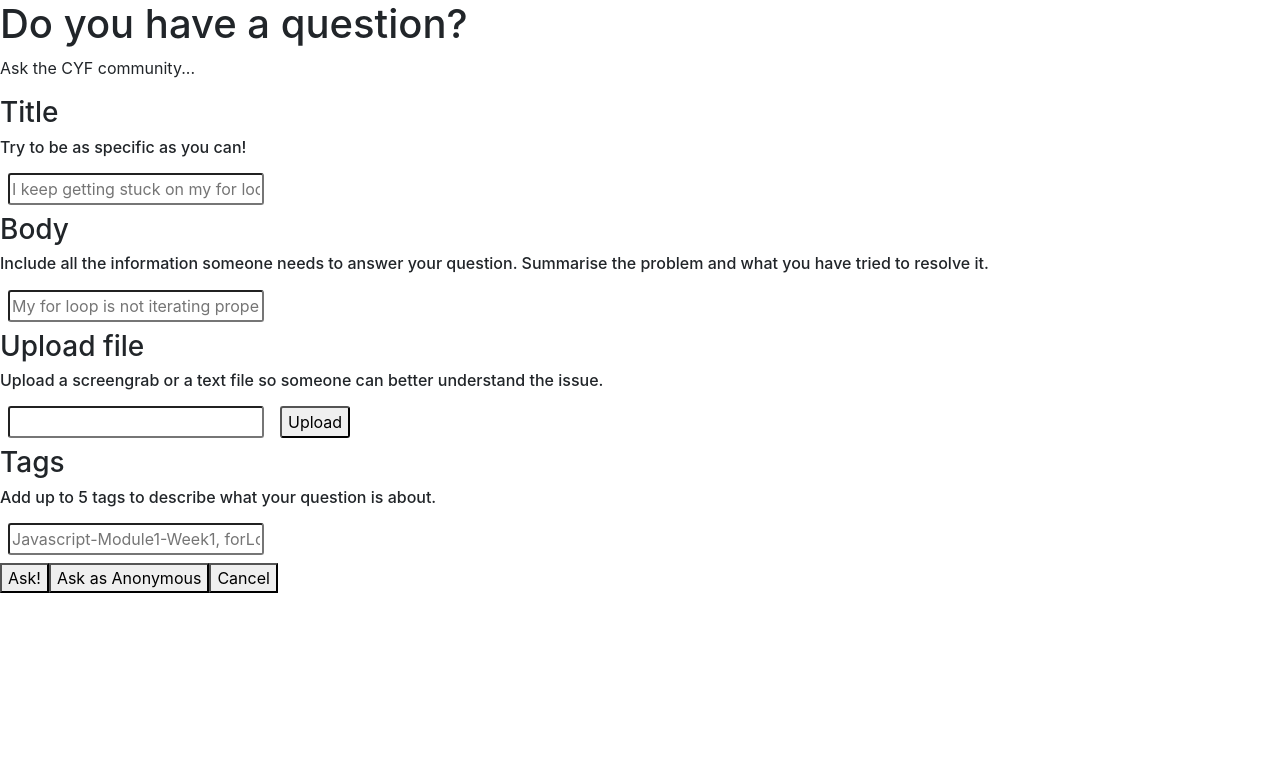
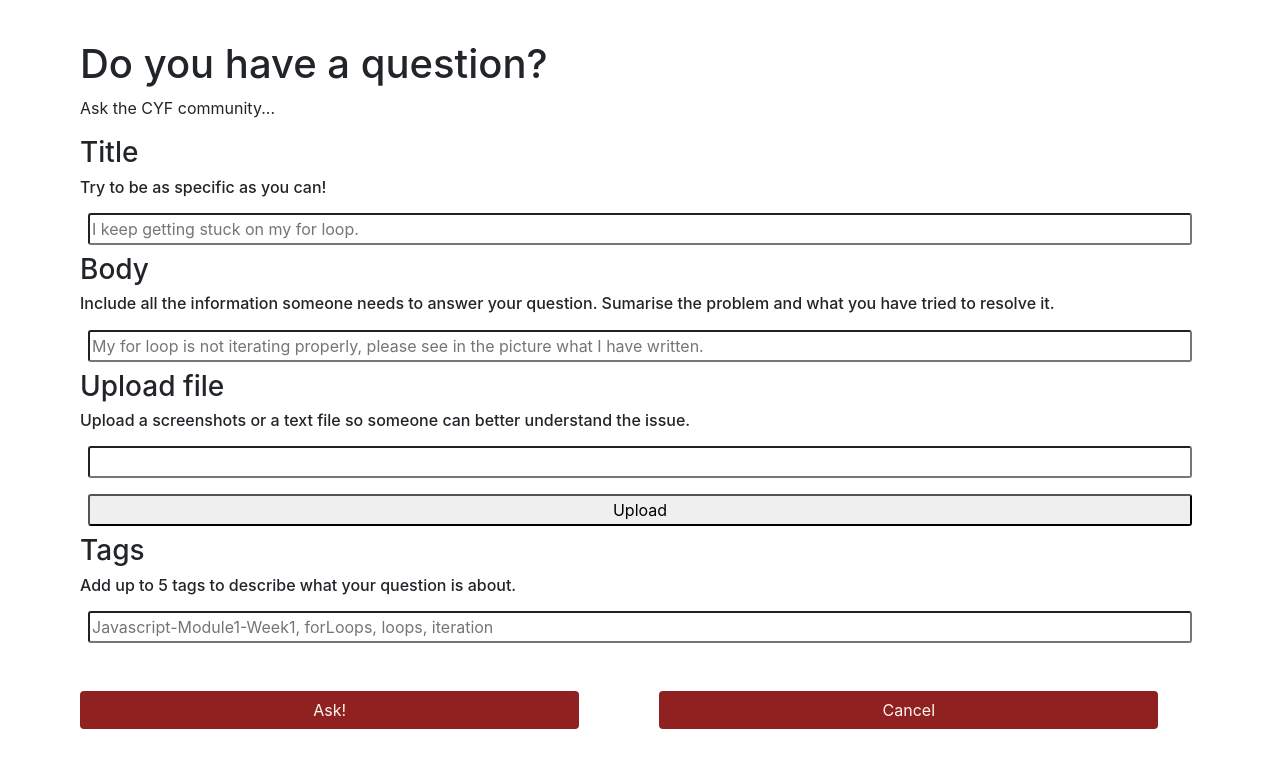
Before and after one commit to ATedy/wm2-q-and-a, a React (Create React App) app in the folder client/: page /QuestionsForm in a window 1280 px wide. Shown: the top 768 px of the page. Built offline with nearby package versions, Linux system fonts and the light colour scheme.

Commit message:
color added

```diff
--- a/client/src/pages/Home.css
+++ b/client/src/pages/Home.css
@@ -83,3 +83,23 @@ form input, form button {
   margin: 0.5em;
   border-radius: 3px;
 }
+
+.questionForm{
+   display: flex;
+  flex-direction: column;
+  margin-left: 5rem;
+  margin-right: 5rem;
+  margin-top: 2.5rem;
+  margin-bottom: 2.5rem;
+}
+
+.btn{
+
+    display:inline-block;
+    text-align: center;
+    width: 39%;
+    background-color:rgb(143, 33, 33);
+    color:seashell;
+    margin-bottom: 2rem;
+    margin-left: 5rem;
+}
--- a/client/src/pages/OpenQuestions.js
+++ b/client/src/pages/OpenQuestions.js
@@ -20,6 +20,7 @@ const OpenQuestions = () => {
                 {questions.map((question, index) => {
                     <li index={index}>
                         {question}
+                    {/* not returning question? */}
                     </li>
                 })}
             </ul>
--- a/client/src/pages/QuestionsForm.js
+++ b/client/src/pages/QuestionsForm.js
@@ -1,7 +1,8 @@
-import {Link} from 'react-router-dom';
+import {Link, useHistory} from 'react-router-dom';
 import React, {useState} from 'react';
 
 const QuestionsForm = () => {
+    let history = useHistory();
   const [title, setTitle] = useState('');
   const [body, setBody] = useState('');
   const [tags, setTags] = useState('');
@@ -43,7 +44,7 @@ const QuestionsForm = () => {
         <h3>Body</h3>
         <h6>
           Include all the information someone needs to answer your question.
-          Summarise the problem and what you have tried to resolve it.{' '}
+          Sumarise the problem and what you have tried to resolve it.{' '}
         </h6>
         <input
           type="text"
@@ -52,7 +53,7 @@ const QuestionsForm = () => {
         />
         <h3>Upload file</h3>
         <h6>
-          Upload a screengrab or a text file so someone can better understand
+          Upload a screenshots or a text file so someone can better understand
           the issue.
         </h6>
         <input type="img" />
@@ -65,13 +66,12 @@ const QuestionsForm = () => {
           onChange={handleTags}
         />
       </form>
-      <button type="submit" onClick={handleSubmit}>
+      <button className="btn" type="submit" onClick={handleSubmit}>
         Ask!
       </button>
-      <button type="submit">Ask as Anonymous</button>
-      <Link to="/home">
-        <button type="submit">Cancel</button>
-      </Link>
+      <button className="btn" type="submit" onClick={() => history.push('/')}>
+        Cancel
+      </button>
     </div>
   );
 };
```
